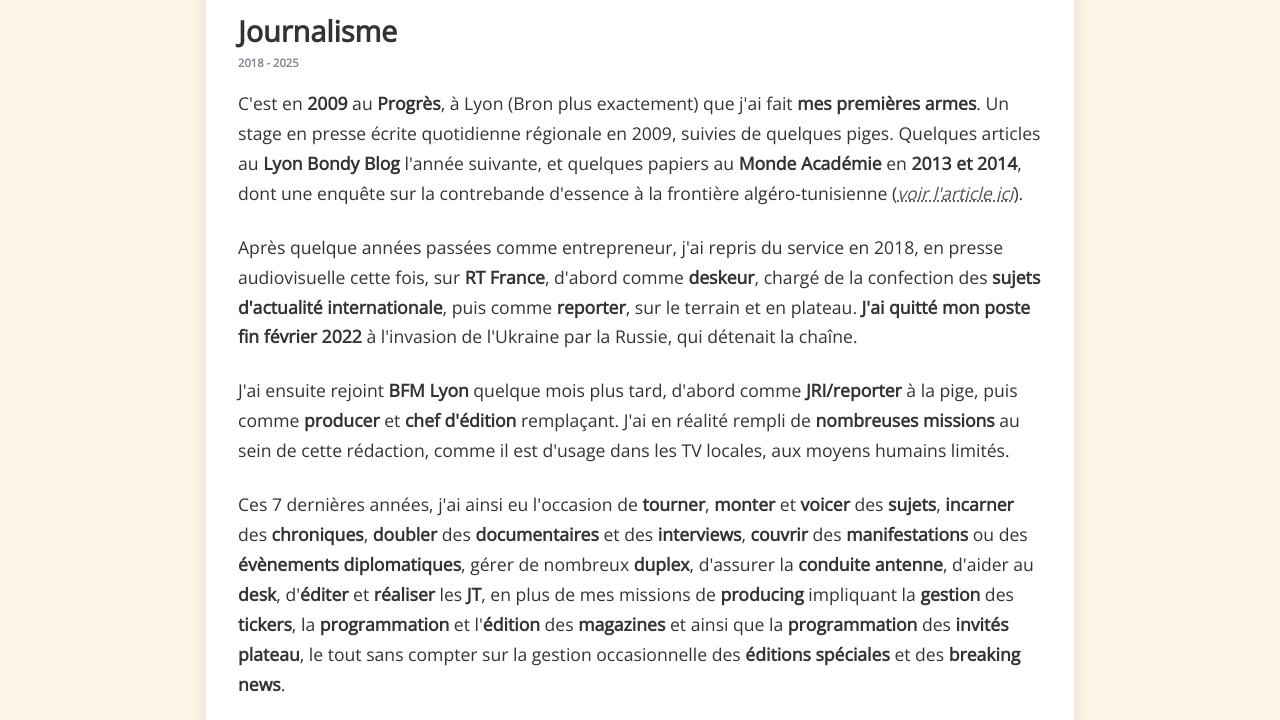
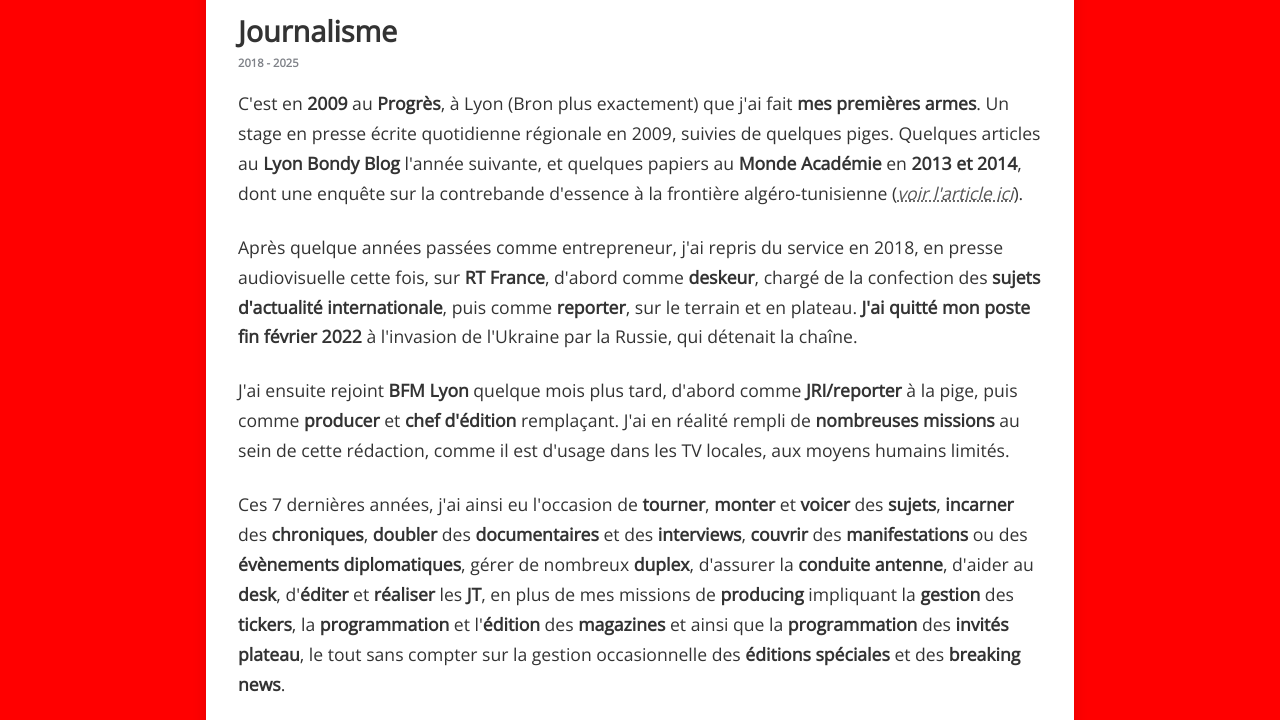
Before and after one commit to guilleminrosi/cv, a plain HTML site: page index.html in a window 1280 px wide. Shown: the part 3219-3939 px from the top of the page. Drawn offline with nearby package versions, Linux system fonts and the light colour scheme.

Commit message:
Update style.css

```diff
--- a/style.css
+++ b/style.css
@@ -153,7 +153,7 @@
 }
 
 .section.experiences {
-  background-color: #fdf3e7;
+  background-color: #ff0000;
   padding: 6rem 2rem;
   text-align: center;
 }
```
